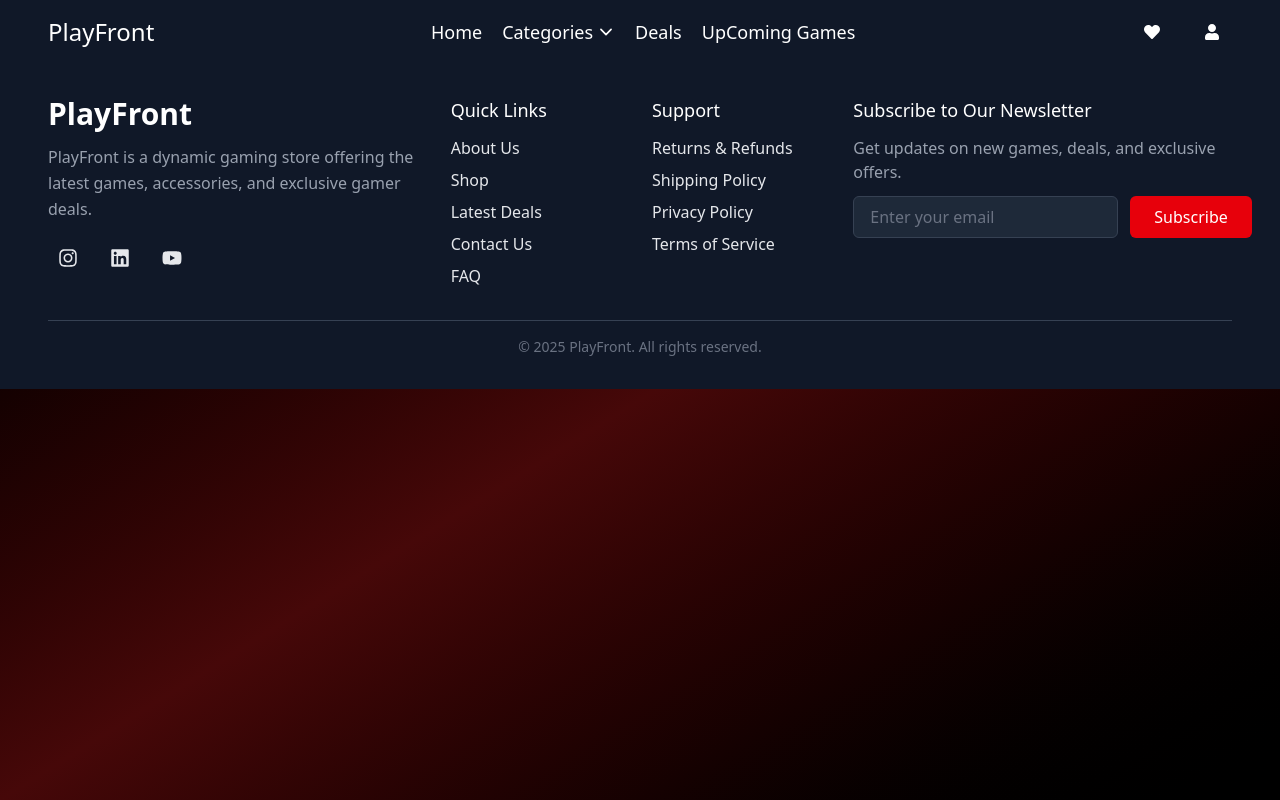
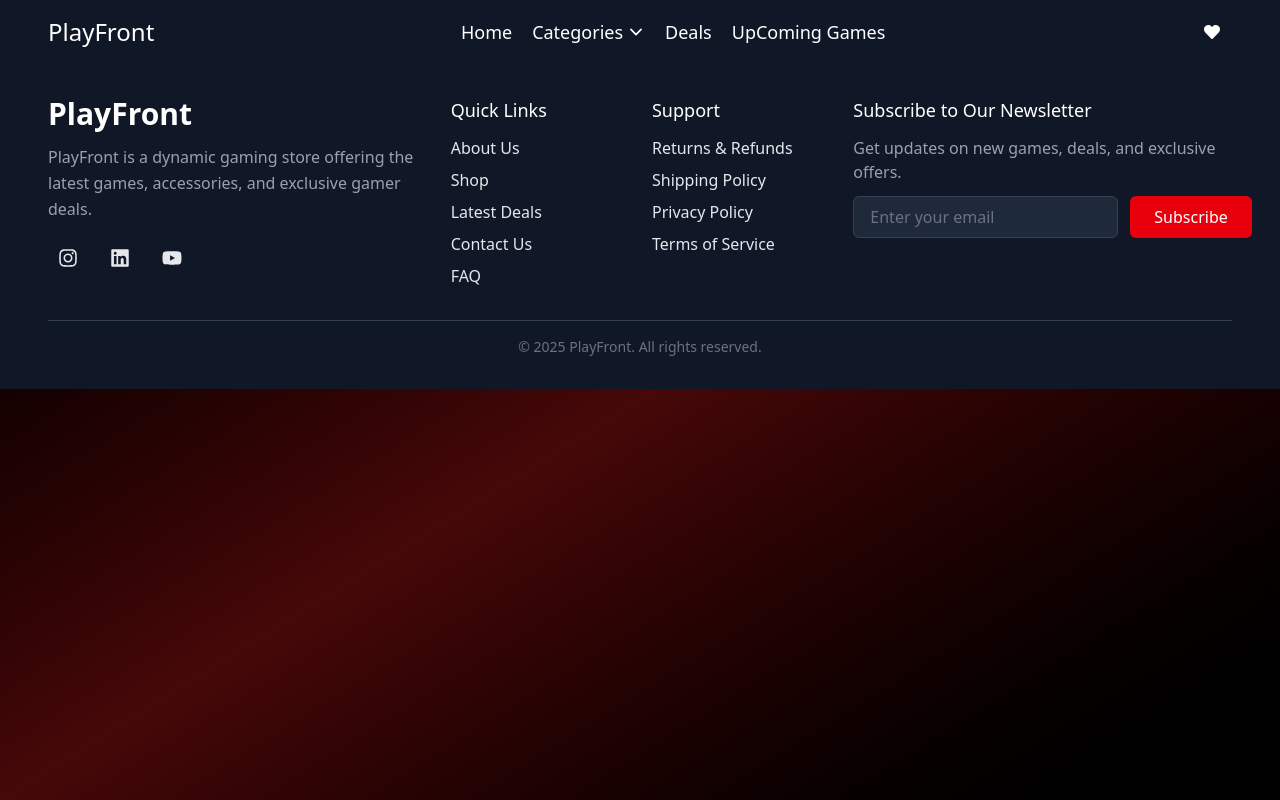
Before and after one commit to ahaddev655/PlayFront, a React (Vite) app: page /category in a window 1280 px wide. Built offline with nearby package versions, Linux system fonts and the light colour scheme.

Commit message:
Profile links removed

```diff
--- a/src/components/main/User_Header.jsx
+++ b/src/components/main/User_Header.jsx
@@ -9,7 +9,6 @@ function User_Header() {
   const [categoryToggle, setCategoryToggle] = useState(false);
   const categoryRef = useRef(null);
   const [wishList, setWishList] = useState(true);
-  const [profile, setProfile] = useState(true);
   const [menuToggle, setMenuToggle] = useState(false);
   const navigate = useNavigate();
 
@@ -20,15 +19,6 @@ function User_Header() {
       return;
     }
     navigate("/wishlist");
-  };
-
-  const profileRedirectFunc = (e) => {
-    e.preventDefault();
-    if (profile === false) {
-      navigate("/auth");
-      return;
-    }
-    navigate("/user-profile");
   };
 
   useEffect(() => {
@@ -130,12 +120,6 @@ function User_Header() {
           onClick={wishListRedirectFunc}
         >
           <FaHeart />
-        </button>
-        <button
-          className="text-white hover:text-red-600 transition-colors hover:bg-red-600/20 grid place-items-center w-10 h-10 rounded-md"
-          onClick={profileRedirectFunc}
-        >
-          <FaUser />
         </button>
       </ul>
 
@@ -287,12 +271,6 @@ function User_Header() {
               >
                 <FaHeart className="text-2xl" />
               </button>
-              <button
-                className="text-gray-300 hover:text-red-500 transition-colors"
-                onClick={profileRedirectFunc}
-              >
-                <FaUser className="text-2xl" />
-              </button>
             </div>
           </div>
         </div>
```
